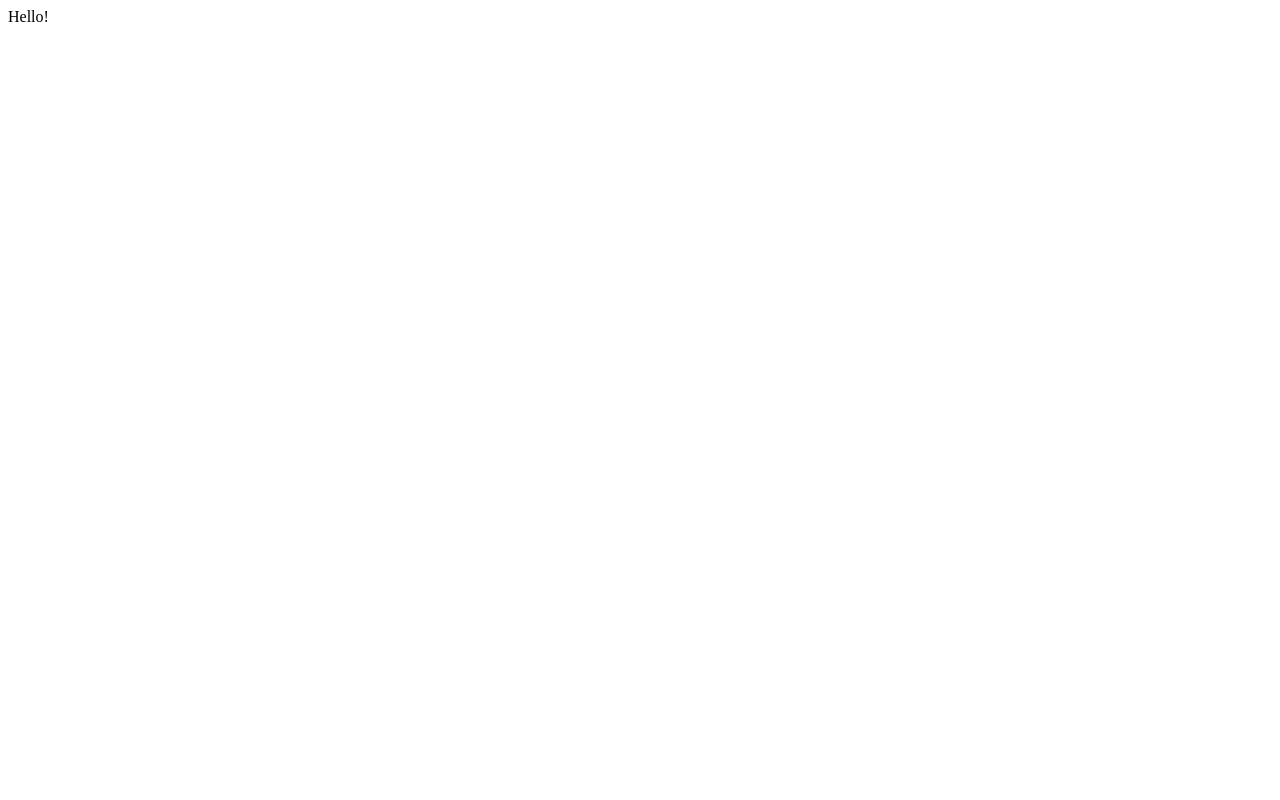
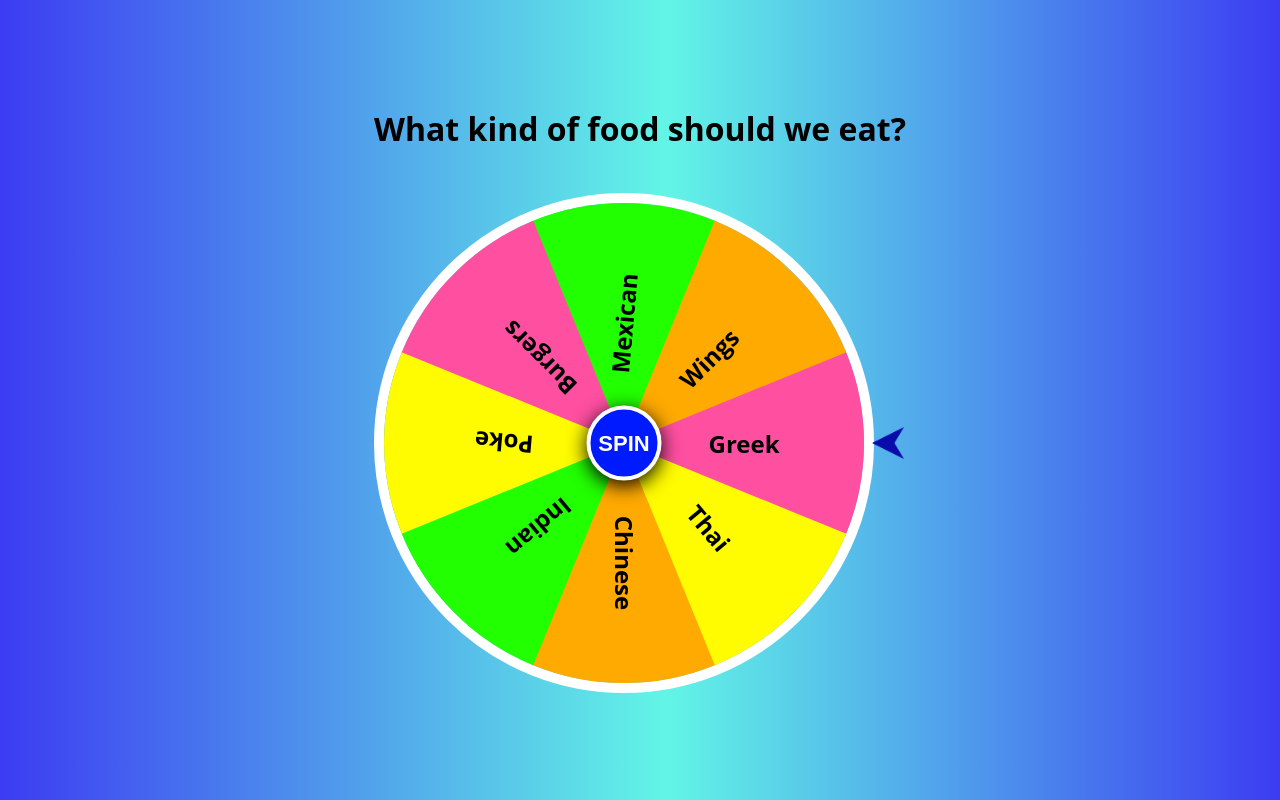
Before and after one commit to dipique/dipique.github.io, a plain HTML site: page index.html in a window 1280 px wide. Drawn offline with Linux system fonts and the light colour scheme.

Commit message:
First working version

```diff
--- a/index.html
+++ b/index.html
@@ -1,6 +1,32 @@
 <html>
-    <head></head>
-    <body>
-        Hello!
-    </body>
-</html>
+  <head>
+    <title>Food Selector</title>
+    <link href="style.css" rel="stylesheet" type="text/css" />
+  </head>
+  <body>
+
+    <h1><center>What kind of food should we eat?</center><br>
+
+	<div id="mainbox" class="mainbox">
+		<div id="box" class="box">
+			<div class="box1">
+				<span class="span1"><b>Poke</b></span>
+				<span class="span2"><b>Greek</b></span>
+				<span class="span3"><b>Chinese</b></span>
+				<span class="span4"><b>Mexican</b></span>
+			</div>
+			<div class="box2">
+				<span class="span1"><b>Thai</b></span>
+				<span class="span2"><b>Burgers</b></span>
+				<span class="span3"><b>Wings</b></span>
+				<span class="span4"><b>Indian</b></span>
+			</div>
+		</div>
+
+		<button id="spin" class="spin" onclick="myfunction()">SPIN</button>
+	</div>
+
+  <script src="script.js"></script>
+
+  </body>
+</html
--- /dev/null
+++ b/script.js
@@ -0,0 +1,15 @@
+const btnSpin = document.getElementById('spin')
+btnSpin.addEventListener('click', () => {
+    var min = 1024;
+	var max = 9999;
+
+	var deg = Math.floor(Math.random() * (min - max)) + max;
+
+	document.getElementById('box').style.transform = `rotate(${deg}deg)`;
+
+	var element = document.getElementById('mainbox');
+	element.classList.remove('animate');
+	setTimeout(function(){
+		element.classList.add('animate');
+	}, 5000);
+})
--- /dev/null
+++ b/style.css
@@ -0,0 +1,136 @@
+*{
+    box-sizing: border-box;
+    padding: 0;
+    margin: 0;
+    outline: none;
+  }
+
+
+  body{
+    font-family: Open Sans;
+    display: flex;
+    justify-content: center;
+    align-items: center;
+    min-height: 100vh;
+    overflow: hidden;
+    background: rgb(60,60,242);
+    background: linear-gradient(90deg, rgba(60,60,242,1) 0%, rgba(98,245,230,1) 52%, rgba(60,60,242,1) 100%);
+    background-size: cover;
+  }
+
+  .mainbox{
+    position: relative;
+    width: 500px;
+    height: 500px;
+  }
+  .mainbox:after{
+    position: absolute;
+    content: '';
+    width: 32px;
+    height: 32px;
+    background: url('arrow-left.png') no-repeat;
+    background-size: 32px;
+    right: -30px;
+    top: 50%;
+    transform: translateY(-50%);
+  }
+  .box{
+    width: 100%;
+    height: 100%;
+    position: relative;
+    border-radius: 50%;
+    border: 10px solid #fff;
+    overflow: hidden;
+    transition: all ease 5s;
+  }
+  span{
+    width: 50%;
+    height: 50%;
+    display: inline-block;
+    position: absolute;
+  }
+  .span1{
+    clip-path: polygon(0 92%, 100% 50%, 0 8%);
+    background-color: #fffb00;
+    top: 120px;
+    left: 0;
+  }
+  .span2{
+    clip-path: polygon(100% 92%, 0 50%, 100% 8%);
+    background-color: #ff4fa1;
+    top: 120px;
+    right: 0;
+  }
+  .span3{
+    clip-path: polygon(50% 0%, 8% 100%, 92% 100%);
+    background-color: #ffaa00;
+    bottom: 0;
+    left: 120px;
+  }
+  .span4{
+    clip-path: polygon(50% 100%, 92% 0, 8% 0);
+    background-color: #22ff00;
+    top: 0;
+    left: 120px;
+  }
+
+
+  .box1 .span3 b{
+     transform: translate(-50%, -50%) rotate(-270deg);
+  }
+  .box1 .span1 b,
+  .box2 .span1 b{
+    transform: translate(-50%, -50%) rotate(185deg);
+  }
+  .box2 .span3 b{
+    transform: translate(-50%, -50%) rotate(90deg);
+  }
+  .box1 .span4 b,
+  .box2 .span4 b{
+    transform: translate(-50%, -50%) rotate(-85deg);
+  }
+
+  .box2{
+    width: 100%;
+    height: 100%;
+    transform: rotate(-135deg);
+  }
+  span b{
+    font-size: 24px;
+    position: absolute;
+    top: 50%;
+    left: 50%;
+    transform: translate(-50%, -50%);
+
+  }
+
+  .spin{
+    position: absolute;
+    top: 50%;
+    left: 50%;
+    transform: translate(-50%, -50%);
+    width: 75px;
+    height: 75px;
+    border-radius: 50%;
+    border: 4px solid #fff;
+    background-color: #001aff;
+    color: #fff;
+    box-shadow: 0 5px 20px #000;
+    font-weight: bold;
+    font-size: 22px;
+    cursor: pointer;
+  }
+  .spin:active{
+    width: 70px;
+    height: 70px;
+    font-size: 20px;
+  }
+
+  .mainbox.animate:after{
+    animation: animateArrow 0.7s ease infinite;
+  }
+  @keyframes animateArrow{
+    50%{
+      right: -40px;
+    }
+  }
```
Also changed, not shown: arrow-left.png (added).
